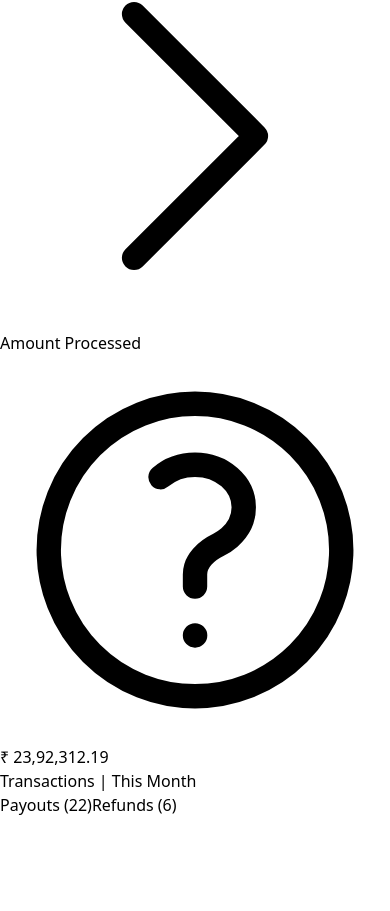
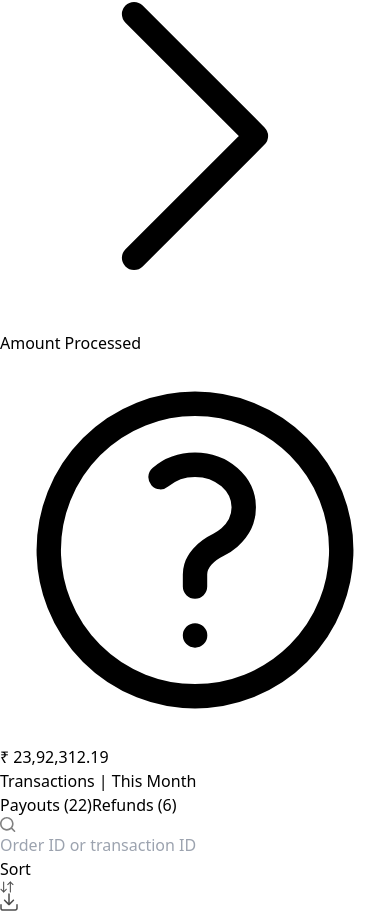
Before and after one commit to vansh123456/ApniDukaan-LandingPage-Clone, a React (Vite) app: page / in a window 390 px wide. Shown: the part 1477-2388 px from the top of the page. Before the commit the page ends 2294 px from the top, so only its background shows below. Built offline with nearby package versions, Linux system fonts and the light colour scheme.

Commit message:
implement tableTopBar component

```diff
--- a/src/App.jsx
+++ b/src/App.jsx
@@ -6,6 +6,7 @@
 import { BlueCard } from './components/BlueCard'
 import Overview from './components/Overview'
 import Transactions from './components/Transactions'
+import TableTop from './components/TableTop'
 
 function App() {
 
@@ -14,6 +15,7 @@
         <Overview />
         <div className="grid gap-6">
           <Transactions />
+          <TableTop/>
          </div>
     </div>
   )
--- /dev/null
+++ b/src/components/TableTop.jsx
@@ -0,0 +1,33 @@
+export const TableTop = () => {
+    return <div className="flex justify-between">
+        <div className='w-96 h-10 rounded flex items-center border border-black-150'>
+                <div className='pl-4 pr-4'>
+                    <svg width="16" height="16" viewBox="0 0 16 16" fill="none" xmlns="http://www.w3.org/2000/svg">
+                        <path d="M6.8 12.0301C3.9328 12.0301 1.6 9.69143 1.6 6.81704C1.6 3.94266 3.9328 1.60401 6.8 1.60401C9.6672 1.60401 12 3.94266 12 6.81704C12 9.69143 9.6672 12.0301 6.8 12.0301ZM12.2792 10.8375C13.1056 9.70827 13.6 8.3216 13.6 6.81704C13.6 3.05805 10.5496 0 6.8 0C3.0504 0 0 3.05805 0 6.81704C0 10.576 3.0504 13.6341 6.8 13.6341C8.4728 13.6341 10.0048 13.0222 11.1896 12.0132L14.0032 14.8339C14.1592 14.9903 14.364 15.0689 14.5688 15.0689C14.7736 15.0689 14.9784 14.9903 15.1344 14.8339C15.4472 14.5203 15.4472 14.0134 15.1344 13.6999L12.2792 10.8375Z" fill="#808080" />
+                    </svg>
+                </div>
+                <form action="" className='w-full'>
+                    <input placeholder='Order ID or transaction ID' type="text" className='w-full bg-inherit text-base pl border-none focus:outline-none' />
+                </form>
+            </div>
+
+            <div className="flex justify-end">
+            <div className='grid grid-flow-col items-center gap-2 h-9 pl-3.5 pr-3.5 rounded border border-black-150'>
+                    <p>Sort</p>
+                    <svg width="14" height="12" viewBox="0 0 14 12" fill="none" xmlns="http://www.w3.org/2000/svg">
+                        <path fillRule="evenodd" clipRule="evenodd" d="M0.624959 7.93424C0.833239 7.72596 1.17093 7.72596 1.37921 7.93424L3.64295 10.198L5.90669 7.93424C6.11497 7.72596 6.45266 7.72596 6.66094 7.93424C6.86922 8.14252 6.86922 8.48021 6.66094 8.68849L4.02007 11.3294C3.81179 11.5376 3.47411 11.5376 3.26583 11.3294L0.624959 8.68849C0.41668 8.48021 0.41668 8.14252 0.624959 7.93424Z" fill="#4D4D4D" />
+                        <path fillRule="evenodd" clipRule="evenodd" d="M3.6429 0.515641C3.93746 0.515641 4.17624 0.754422 4.17624 1.04897L4.17624 10.9522C4.17624 11.2468 3.93746 11.4856 3.6429 11.4856C3.34835 11.4856 3.10957 11.2468 3.10957 10.9522L3.10957 1.04897C3.10957 0.754422 3.34835 0.515641 3.6429 0.515641Z" fill="#4D4D4D" />
+                        <path fillRule="evenodd" clipRule="evenodd" d="M13.3792 4.06695C13.1709 4.27523 12.8332 4.27523 12.6249 4.06695L10.3612 1.8032L8.09745 4.06695C7.88917 4.27523 7.55149 4.27523 7.34321 4.06695C7.13493 3.85867 7.13493 3.52098 7.34321 3.3127L9.98408 0.671834C10.1924 0.463555 10.53 0.463555 10.7383 0.671835L13.3792 3.3127C13.5875 3.52098 13.5875 3.85867 13.3792 4.06695Z" fill="#4D4D4D" />
+                        <path fillRule="evenodd" clipRule="evenodd" d="M10.3612 11.4855C10.0667 11.4855 9.82791 11.2468 9.82791 10.9522L9.82791 1.04896C9.82791 0.75441 10.0667 0.51563 10.3612 0.51563C10.6558 0.51563 10.8946 0.75441 10.8946 1.04896L10.8946 10.9522C10.8946 11.2468 10.6558 11.4855 10.3612 11.4855Z" fill="#4D4D4D" />
+                    </svg>
+                </div>
+                <div className='grid grid-flow-col items-center gap-2 h-9 pl-3.5 pr-3.5 rounded border border-black-150'>
+                    <svg width="18" height="18" viewBox="0 0 18 18" fill="none" xmlns="http://www.w3.org/2000/svg">
+                        <path d="M16.9993 10.9414C17.371 10.9414 17.6811 11.2102 17.7435 11.5968L17.75 11.7L17.7495 15.2321C17.7495 16.5585 16.7164 17.655 15.3813 17.7448L15.2153 17.75L2.77794 17.7499C1.44615 17.7499 0.345286 16.7208 0.255253 15.391L0.25 15.2258V11.6863C0.25 11.2749 0.585964 10.9414 1.00027 10.9414C1.37194 10.9414 1.68197 11.2102 1.74442 11.5968L1.75092 11.7L1.75044 15.2321C1.75044 15.7555 2.14596 16.2013 2.65248 16.2534L2.76695 16.2599L15.2217 16.2602C15.7449 16.2602 16.1902 15.8642 16.2423 15.3577L16.2489 15.2429L16.2492 11.6863C16.2492 11.2749 16.585 10.9414 16.9993 10.9414ZM9.01207 0.25C9.37148 0.250378 9.68151 0.519212 9.74396 0.905762L9.75046 1.00892L9.75124 9.8297L12.9124 6.67494C13.1433 6.44469 13.4923 6.39342 13.7961 6.54761L13.9083 6.61495L13.9846 6.68297C14.2334 6.92976 14.2646 7.33058 14.0409 7.65049L13.9652 7.73721L9.51424 12.1745L9.43271 12.2409L9.32712 12.3035L9.23677 12.3399L9.15501 12.3617L9.07541 12.374L9.01331 12.3765L8.89007 12.3697L8.78548 12.3471L8.70291 12.3166L8.6007 12.2643L8.54241 12.2224L8.4569 12.1479L4.02399 7.726C3.73169 7.43447 3.73275 6.96287 4.02636 6.67264C4.28648 6.41551 4.69029 6.38633 5.01149 6.60986L5.09848 6.68534L8.25064 9.82956L8.24964 0.995196C8.24964 0.618676 8.53272 0.302507 8.90546 0.256191L9.01207 0.25Z" fill="#4D4D4D" />
+                    </svg>
+                </div>
+            </div>
+
+    </div>
+}
+export default TableTop;
```
